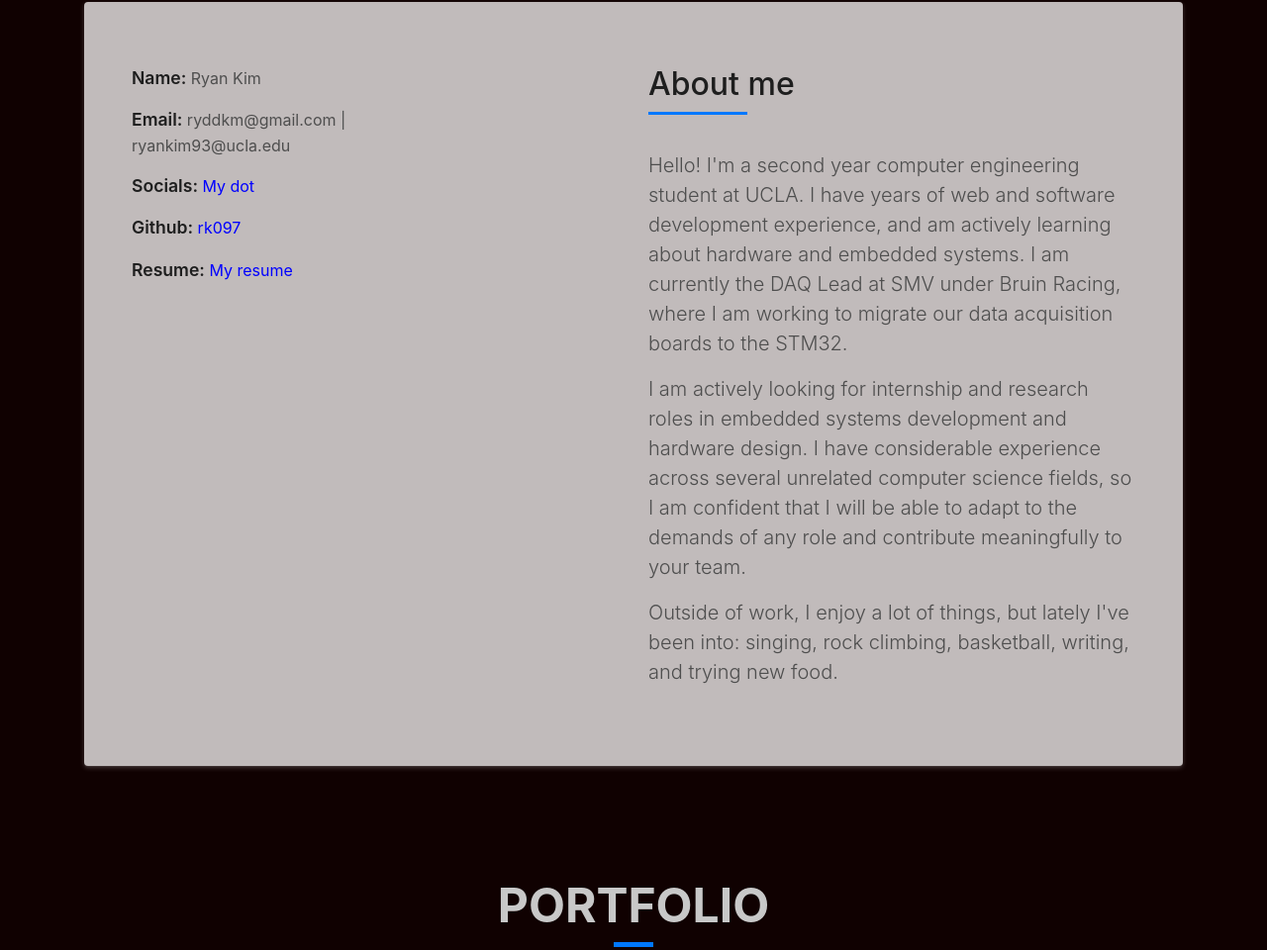
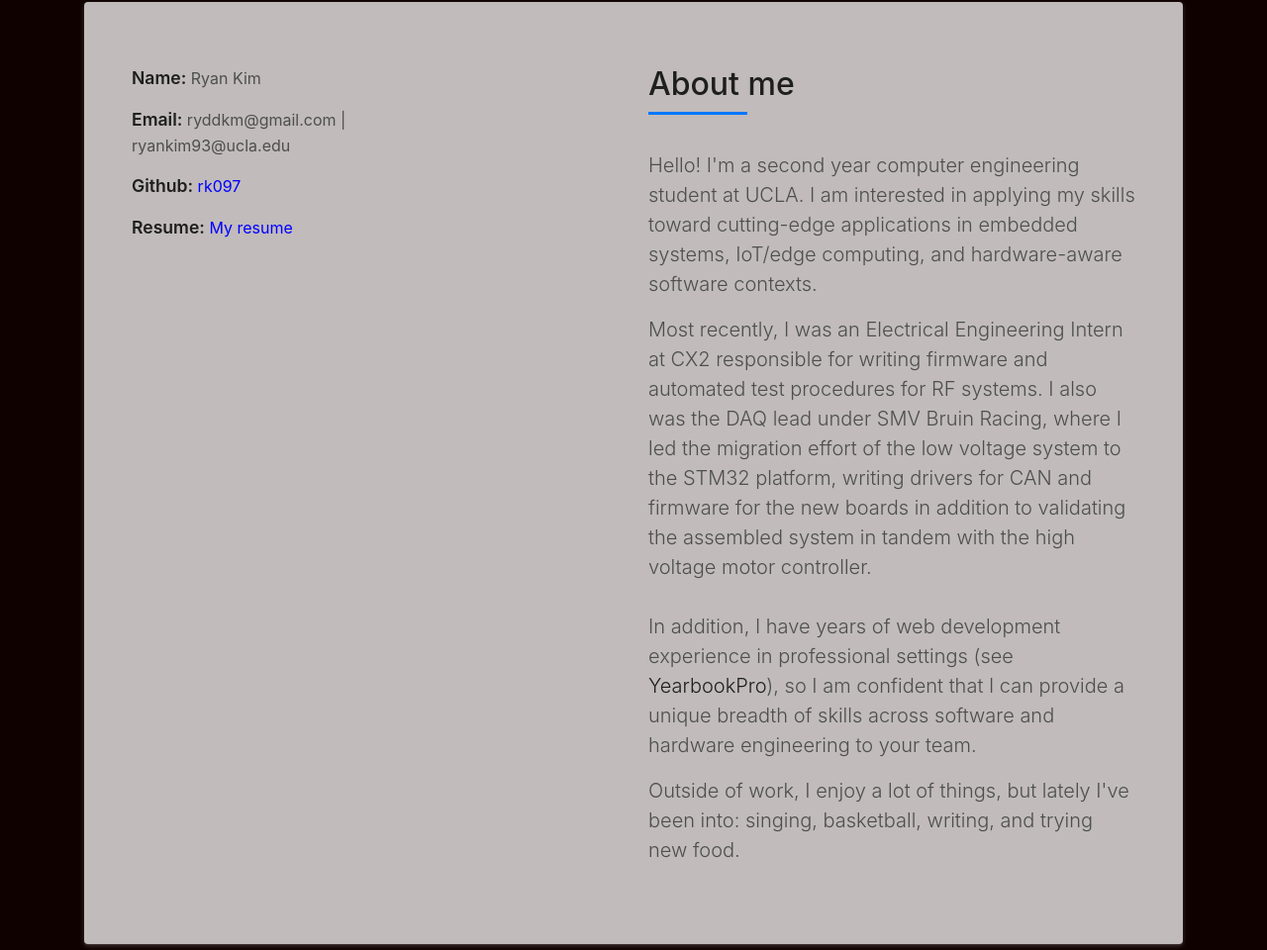
Before and after one commit to rk097/rk097.github.io, a plain HTML site: page index.html in a window 1280 px wide. Shown: the part 862-1822 px from the top of the page at 99% size. Drawn offline with Linux system fonts and the light colour scheme.

Commit message:
update portfolio

```diff
--- a/index.html
+++ b/index.html
@@ -70,10 +70,8 @@
     <div class="intro-content display-table">
       <div class="table-cell">
         <div class="container">
-          <!--<p class="display-6 color-d">Hello, world!</p>-->
           <h1 class="intro-title mb-4">Ryan Kim</h1>
-          <p class="intro-subtitle"><span class="text-slider-items">Computer Engineering @ UCLA,Pursuing Embedded Systems</span><strong class="text-slider"></strong></p>
-          <!-- <p class="pt-3"><a class="btn btn-primary btn js-scroll px-4" href="#about" role="button">Learn More</a></p> -->
+          <p class="intro-subtitle"><span class="text-slider-items">Computer Engineering @ UCLA,Embedded Systems + IoT,Software/Hardware Codesign</span><strong class="text-slider"></strong></p>
         </div>
       </div>
     </div>
@@ -92,7 +90,6 @@
                     <div class="about-info">
                       <p><span class="title-s">Name: </span> <span>Ryan Kim</span></p>
                       <p><span class="title-s">Email: </span> <span>ryddkm@gmail.com | ryankim93@ucla.edu</span></p>
-                      <p><span class="title-s">Socials: </span> <span><a href="https://dot.cards/ryan_kim" target="_blank" style="color:blue">My dot</a></span></p>
                       <p><span class="title-s">Github: </span> <span><a href="https://github.com/rk097" target="_blank" style="color:blue">rk097</a></span></p>
                       <p><span class="title-s">Resume: </span> <span><a href="./public/Resume-general.pdf" target="_blank" style="color:blue">My resume</a></span></p>
                     </div>
@@ -108,17 +105,19 @@
                   </div>
                   <p class="lead">
                     Hello! I'm a second year computer engineering student at UCLA.
-                    I have years of web and software development experience, and am actively learning about hardware and embedded systems.
-                    I am currently the DAQ Lead at SMV under Bruin Racing, where I am working to migrate our data acquisition boards to the STM32.
+                    I am interested in applying my skills toward cutting-edge applications in embedded systems,
+                    IoT/edge computing, and hardware-aware software contexts.
                   </p>
                   <p class="lead">
-                    I am actively looking for internship and research roles in embedded systems development and hardware design.
-                    I have considerable experience across several unrelated computer science fields, so I am confident that I will be able to adapt
-                    to the demands of any role and contribute meaningfully to your team.
+                    Most recently, I was an Electrical Engineering Intern at CX2 responsible for writing firmware and automated test procedures for RF systems.
+                    I also was the DAQ lead under SMV Bruin Racing, where I led the migration effort of the low voltage system to the STM32 platform,
+                    writing drivers for CAN and firmware for the new boards in addition to validating the assembled system in tandem with the high voltage motor controller.
+                    <br><br>In addition, I have years of web development experience in professional settings (see <a href="https://yearbookpro.com/">YearbookPro</a>), so I am confident that I can provide a unique breadth of skills
+                    across software and hardware engineering to your team.
                   </p>
                   <p class="lead">
                     Outside of work, I enjoy a lot of things, but lately I've been into:
-                    singing, rock climbing, basketball, writing, and trying new food.
+                    singing, basketball, writing, and trying new food.
                   </p>
                 </div>
               </div>
```
Also changed, not shown: 2 other files.
